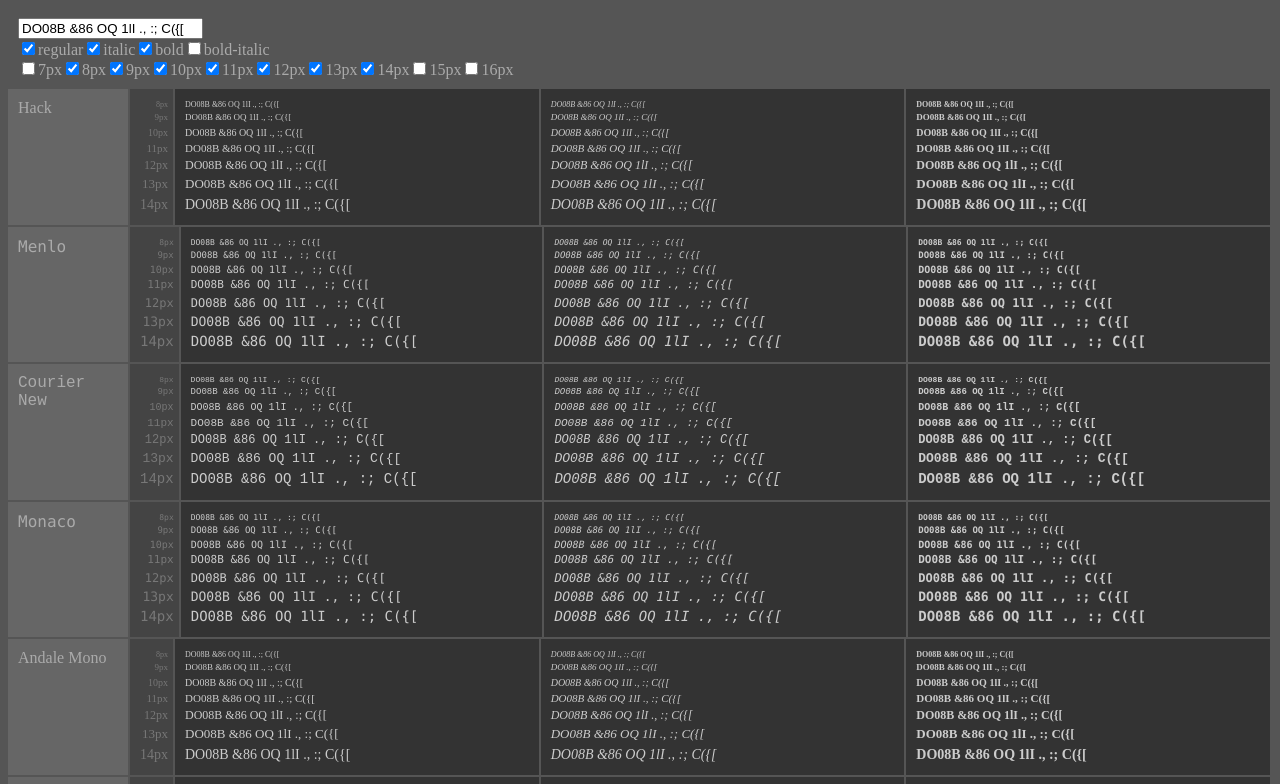
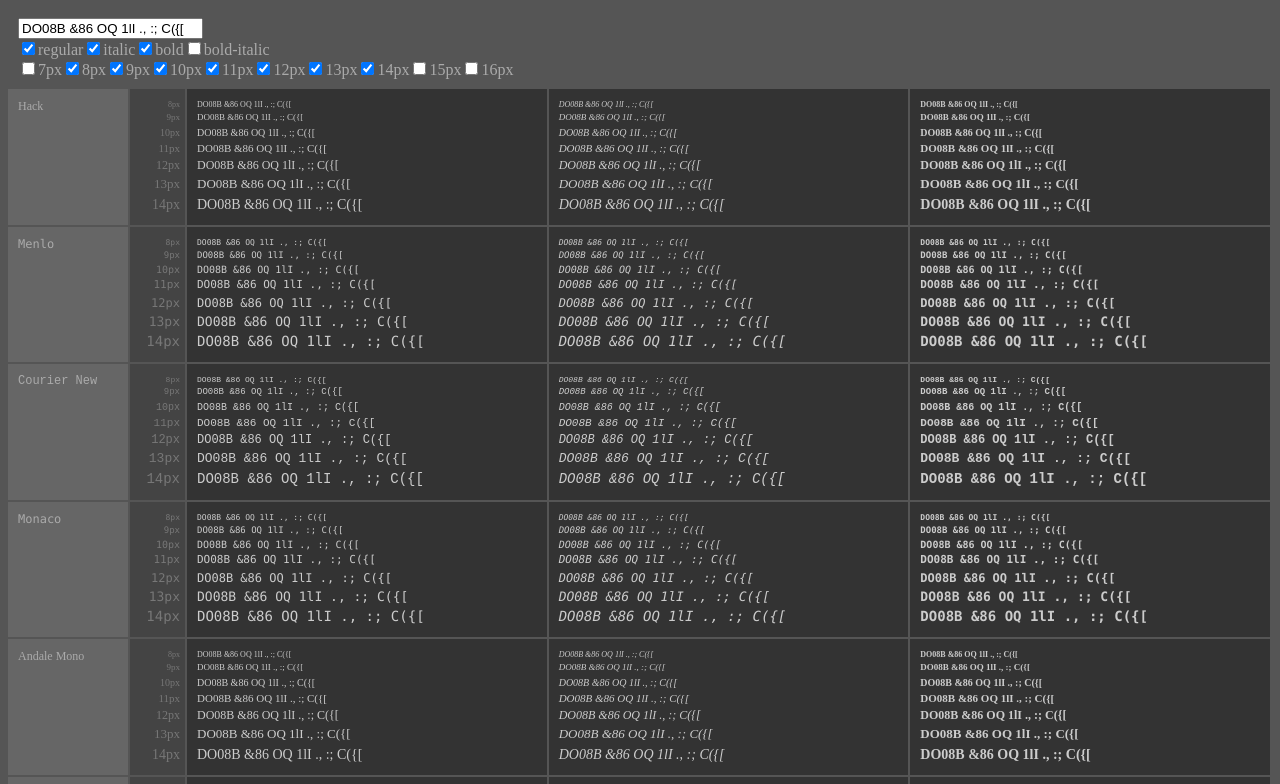
Before and after one commit to source-foundry/compare-typefaces, a plain HTML site: page index.html in a window 1280 px wide. Shown: the top 784 px of the page. Drawn offline with Linux system fonts and the light colour scheme.

Commit message:
Small css changes

```diff
--- a/styles.css
+++ b/styles.css
@@ -14,6 +14,7 @@ body {
 
 .font .title {
   padding: 10px;
+  font-size: 12px;
   flex: 0 0 100px;
   background: rgba(255, 255, 255, 0.1);
   margin-right: 2px;
@@ -21,7 +22,7 @@ body {
 
 .font .legend {
   padding: 10px 5px 10px 10px;
-  flex: 0 0 20px;
+  flex: 0 0 40px;
   background: rgba(0, 0, 0, 0.2);
   color: #777;
   margin-right: 2px;
@@ -34,7 +35,8 @@ body {
   }
 
 .samples {
-  flex: 1 1;
+  flex: 1 1 auto;
+  align-content: stretch;
   display: flex;
 }
 
```
